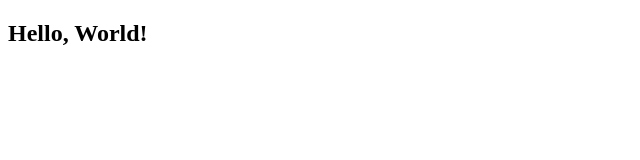
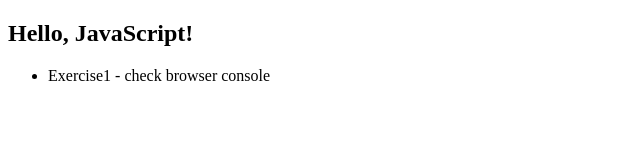
Before and after one commit to herkommer/D210927X1, a plain HTML site: page index.html in a window 1280 px wide. Shown: the whole page, without its empty margins (0-640 px from the left). Drawn offline with Linux system fonts and the light colour scheme.

Commit message:
Added JavaScript Ex1 simple function, embedded in index.html

```diff
--- a/index.html
+++ b/index.html
@@ -7,6 +7,15 @@
     <title>Home</title>
 </head>
 <body>
-    <h2>Hello, World!</h2>
+    <h2>Hello, JavaScript!</h2>
+    <ul>
+        <li>Exercise1 - check browser console</li>
+        <script>
+            const anka = function() {
+                console.log('quack');
+            }
+            anka();
+        </script>
+    </ul>
 </body>
 </html>
```
